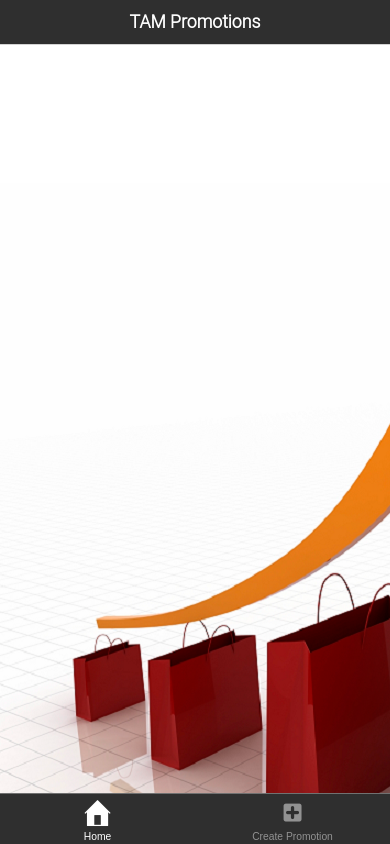
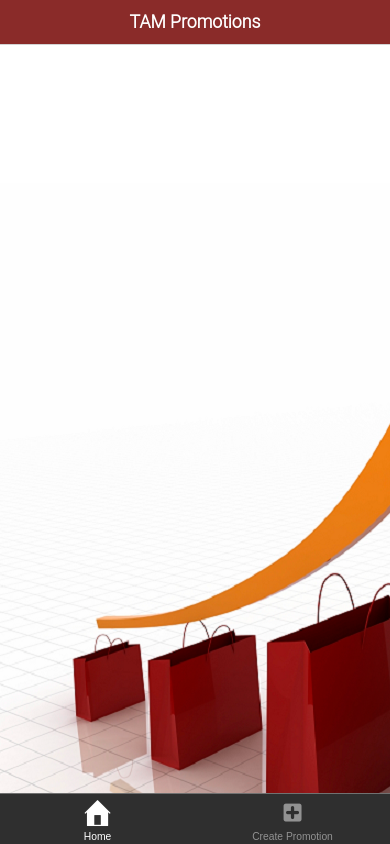
Before and after one commit to TeamNewtonTam/TAM-Mobile, a website: page Hybrid test/index.html in a window 390 px wide. Drawn offline with Linux system fonts and the light colour scheme; some packages are replaced by stand-ins of ours.

Commit message:
Changes made by Jie Zhang (jz7@qad.com).

```diff
--- a/Hybrid test/styles/main.css
+++ b/Hybrid test/styles/main.css
@@ -105,9 +105,10 @@
 }
 
 #kendoUiMobileApp .km-view-title {
-    background-color: #2F2F2F;
+    background-color: #8A2B29;
     color: #FFFFFF;
 }
+
 
 #kendoUiMobileApp .km-tabstrip {
     background-color: #2F2F2F;
```
